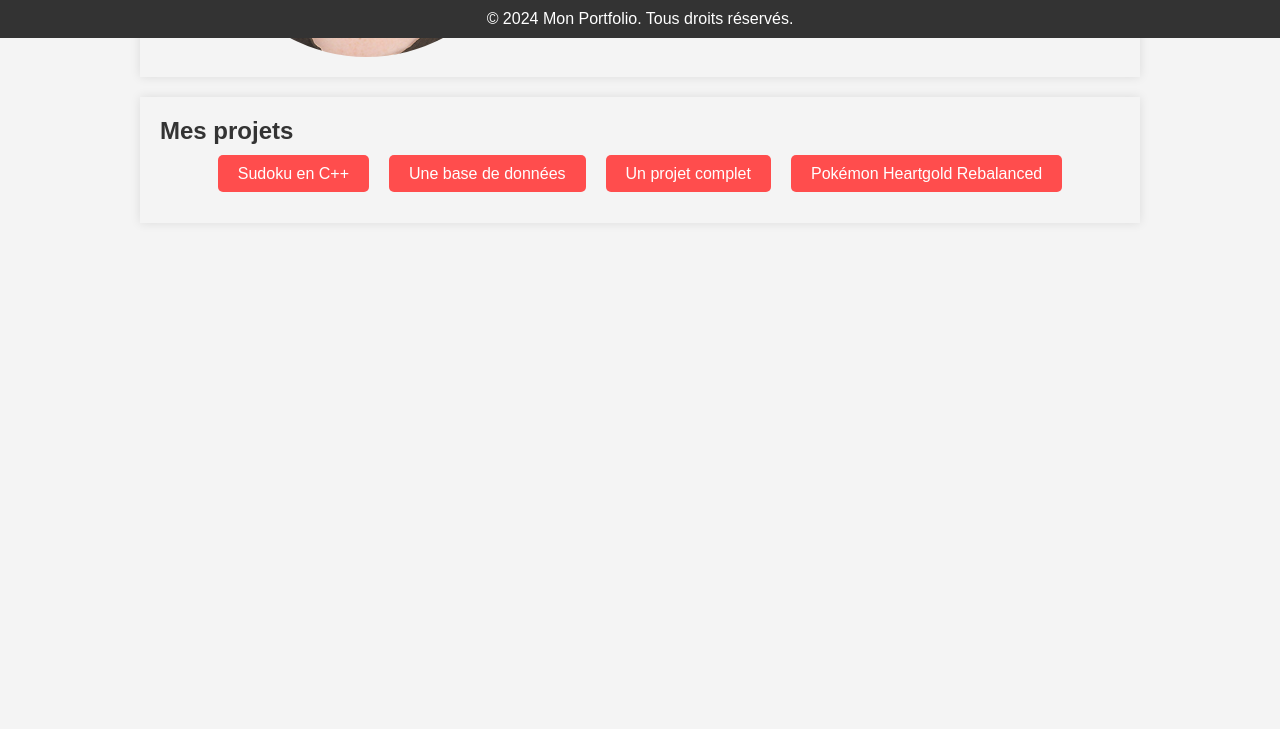
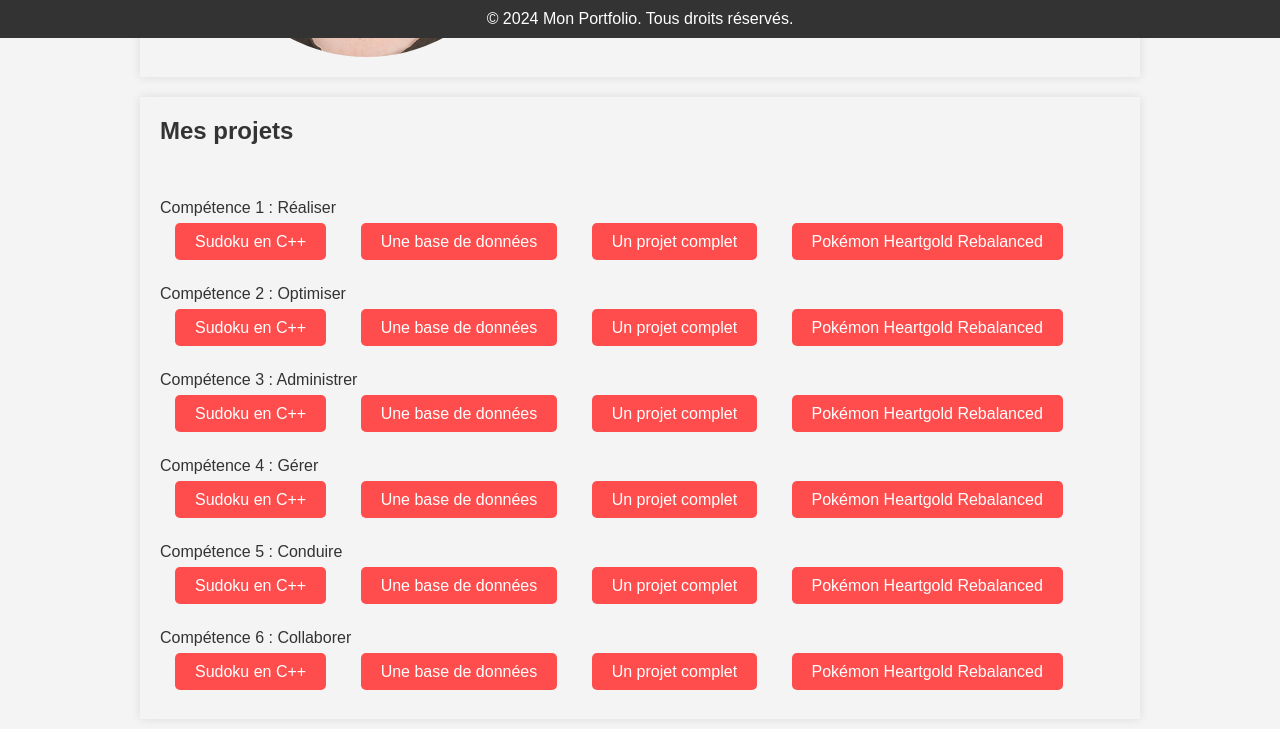
Before and after one commit to Soladoc/portfolio, a plain HTML site: page index.html in a window 1280 px wide. Shown: the part 762-1491 px from the top of the page. Before the commit the page ends 1005 px from the top, so only its background shows below. Drawn offline with Linux system fonts and the light colour scheme.

Commit message:
ajout des compétences et d'un projet

```diff
--- a/index.html
+++ b/index.html
@@ -34,15 +34,70 @@
     </section>
 </div>
 <div class="container">
-<section id="projects-menu" class="section light-mode">
+    <section id="competence-menu" class="section light-mode">
         <h2>Mes projets</h2>
         <nav>
             <ul>
-                <li><a href="projects.html#project1" class="light-mode">Sudoku en C++</a></li>
-                <li><a href="projects.html#project2" class="light-mode">Une base de données</a></li>
-                <li><a href="projects.html#project3" class="light-mode">Un projet complet</a></li>
-                <li><a href="projects.html#project4" class="light-mode">Pokémon Heartgold Rebalanced</a></li>
-                <!-- Ajouter des liens supplémentaires pour chaque projet ici -->
+                <li>
+                    <p>Compétence 1 : Réaliser</p>
+                    <ul>
+                        <li><a href="projects.html#project1" class="light-mode">Sudoku en C++</a></li>
+                        <li><a href="projects.html#project2" class="light-mode">Une base de données</a></li>
+                        <li><a href="projects.html#project3" class="light-mode">Un projet complet</a></li>
+                        <li><a href="projects.html#project4" class="light-mode">Pokémon Heartgold Rebalanced</a></li>
+                        <!-- Ajouter des liens supplémentaires pour chaque projet ici -->
+                    </ul>
+                </li>
+                <li>
+                    <p>Compétence 2 : Optimiser</p>
+                    <ul>
+                        <li><a href="projects.html#project1" class="light-mode">Sudoku en C++</a></li>
+                        <li><a href="projects.html#project2" class="light-mode">Une base de données</a></li>
+                        <li><a href="projects.html#project3" class="light-mode">Un projet complet</a></li>
+                        <li><a href="projects.html#project4" class="light-mode">Pokémon Heartgold Rebalanced</a></li>
+                        <!-- Ajouter des liens supplémentaires pour chaque projet ici -->
+                    </ul>
+                </li>
+                <li>
+                    <p>Compétence 3 : Administrer</p>
+                    <ul>
+                        <li><a href="projects.html#project1" class="light-mode">Sudoku en C++</a></li>
+                        <li><a href="projects.html#project2" class="light-mode">Une base de données</a></li>
+                        <li><a href="projects.html#project3" class="light-mode">Un projet complet</a></li>
+                        <li><a href="projects.html#project4" class="light-mode">Pokémon Heartgold Rebalanced</a></li>
+                        <!-- Ajouter des liens supplémentaires pour chaque projet ici -->
+                    </ul>
+                </li>
+                <li>
+                    <p>Compétence 4 : Gérer</p>
+                    <ul>
+                        <li><a href="projects.html#project1" class="light-mode">Sudoku en C++</a></li>
+                        <li><a href="projects.html#project2" class="light-mode">Une base de données</a></li>
+                        <li><a href="projects.html#project3" class="light-mode">Un projet complet</a></li>
+                        <li><a href="projects.html#project4" class="light-mode">Pokémon Heartgold Rebalanced</a></li>
+                        <!-- Ajouter des liens supplémentaires pour chaque projet ici -->
+                    </ul>
+                </li>
+                <li>
+                    <p>Compétence 5 : Conduire</p>
+                    <ul>
+                        <li><a href="projects.html#project1" class="light-mode">Sudoku en C++</a></li>
+                        <li><a href="projects.html#project2" class="light-mode">Une base de données</a></li>
+                        <li><a href="projects.html#project3" class="light-mode">Un projet complet</a></li>
+                        <li><a href="projects.html#project4" class="light-mode">Pokémon Heartgold Rebalanced</a></li>
+                        <!-- Ajouter des liens supplémentaires pour chaque projet ici -->
+                    </ul>
+                </li>
+                <li>
+                    <p>Compétence 6 : Collaborer</p>
+                    <ul>
+                        <li><a href="projects.html#project1" class="light-mode">Sudoku en C++</a></li>
+                        <li><a href="projects.html#project2" class="light-mode">Une base de données</a></li>
+                        <li><a href="projects.html#project3" class="light-mode">Un projet complet</a></li>
+                        <li><a href="projects.html#project4" class="light-mode">Pokémon Heartgold Rebalanced</a></li>
+                        <!-- Ajouter des liens supplémentaires pour chaque projet ici -->
+                    </ul>
+                </li>
             </ul>
         </nav>
     </section>
```
Also changed, not shown: projects.html (+7 -0 lines).
